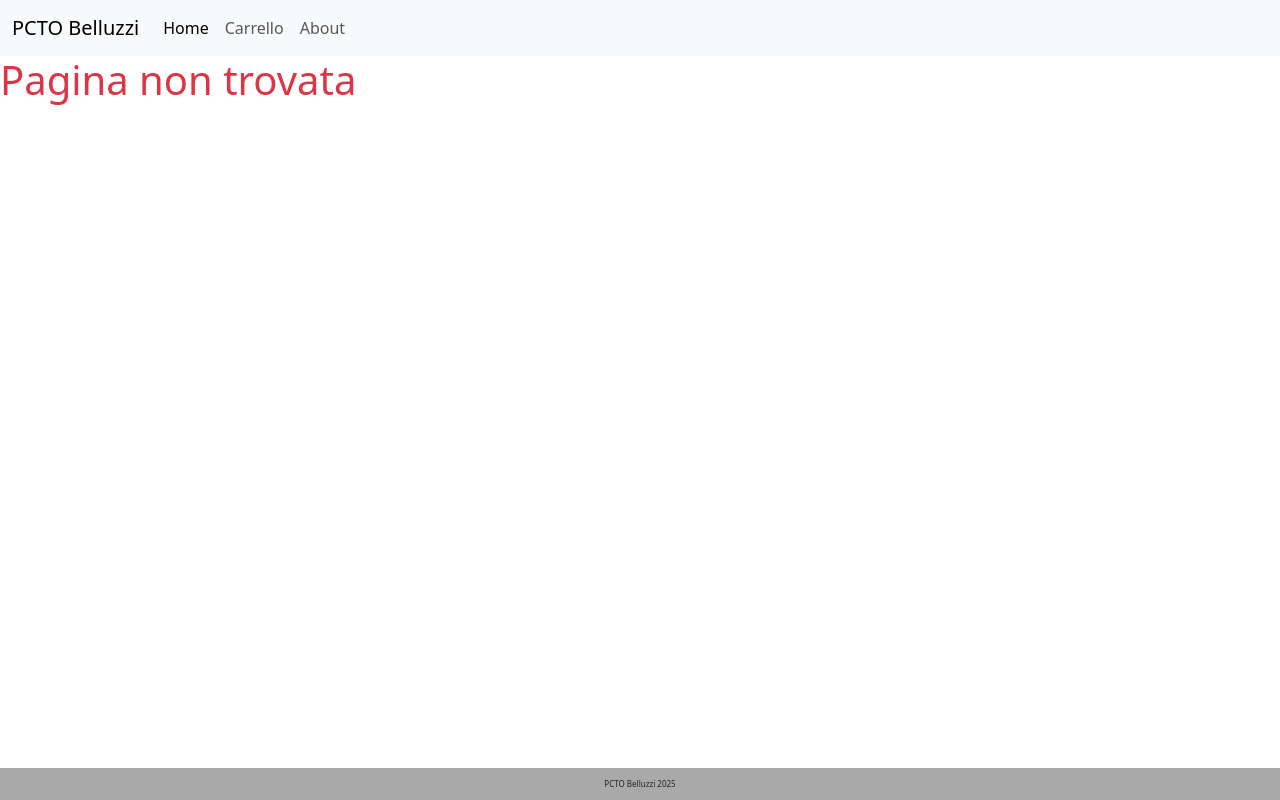
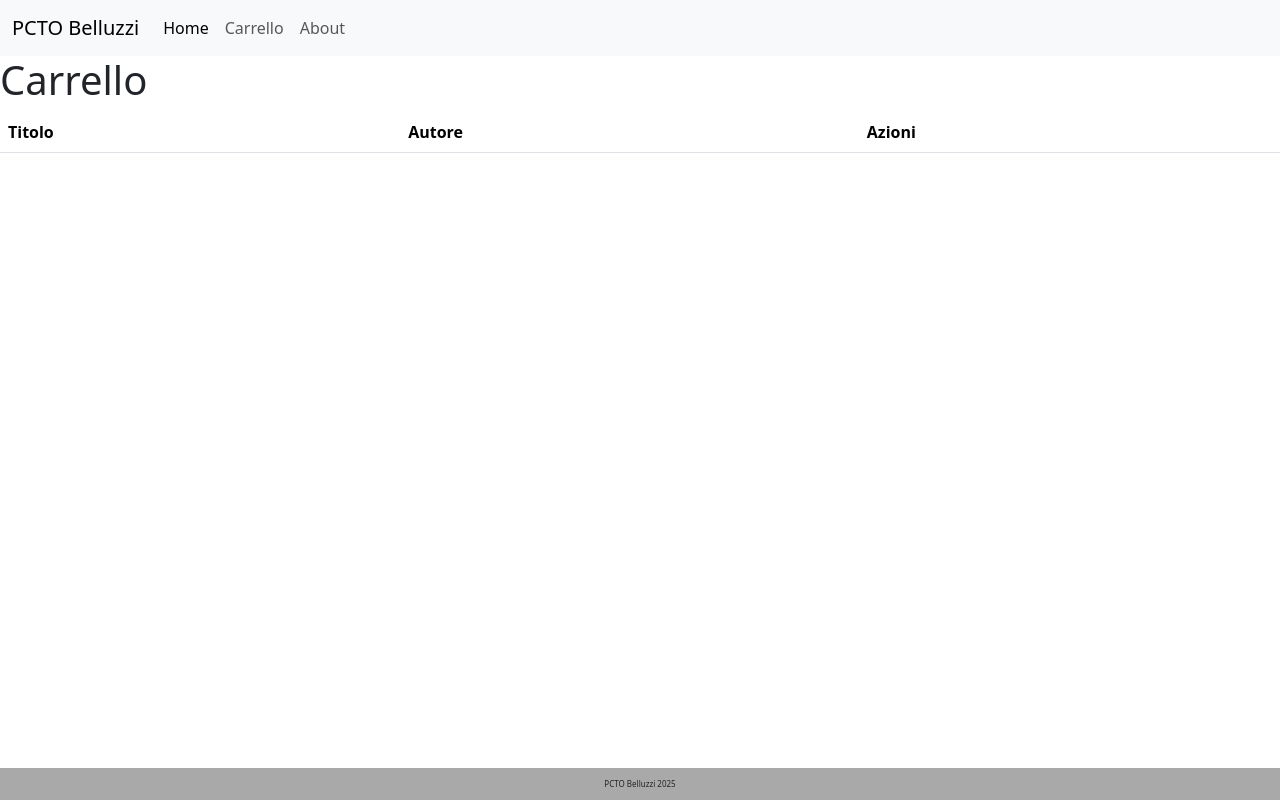
Before and after one commit to dluppoli/DemoAngular, an Angular app: page /carrello in a window 1280 px wide. Built offline with nearby package versions, Linux system fonts and the light colour scheme.

Commit message:
Carrello

```diff
--- a/src/app/app.routes.ts
+++ b/src/app/app.routes.ts
@@ -3,10 +3,12 @@ import { HomeComponent } from './components/home/home.component';
 import { AboutComponent } from './components/about/about.component';
 import { NotfoundComponent } from './components/notfound/notfound.component';
 import { BookComponent } from './components/book/book.component';
+import { CarrelloComponent } from './components/carrello/carrello.component';
 
 export const routes: Routes = [
     { path:'', component: HomeComponent },
     { path:'about', component: AboutComponent },
+    { path:'carrello', component: CarrelloComponent },
     { path:'isbn/:isbn', component: BookComponent },
     { path:'**', component: NotfoundComponent }
 ];
--- a/src/app/components/book/book.component.html
+++ b/src/app/components/book/book.component.html
@@ -8,6 +8,7 @@
             <p class="card-text">{{libro.description}}</p>
             <!--<p *ngIf="libro.newBook==true" class="text-end text-danger">Novità</p>-->
             <p class="text-end text-danger" [class.d-none]=" !libro.newBook  " >Novità</p>
+            <button class="btn btn-primary" (click)="carrelloService.add(libro)" >Aggiungi al carrello</button>
         </div>
     </div>
 </div>
--- a/src/app/components/book/book.component.ts
+++ b/src/app/components/book/book.component.ts
@@ -3,6 +3,7 @@ import { BooksService } from '../../services/books.service';
 import { ActivatedRoute } from '@angular/router';
 import { Book } from '../../models/Book';
 import { CommonModule } from '@angular/common';
+import { CarrelloService } from '../../services/carrello.service';
 
 @Component({
   selector: 'app-book',
@@ -15,7 +16,9 @@ export class BookComponent {
   isbn:string;
   libro:Book | undefined;
 
-  constructor(private booksService: BooksService, private route: ActivatedRoute) {
+  constructor(  private booksService: BooksService,
+                private route: ActivatedRoute,
+                public carrelloService: CarrelloService) {
     this.isbn = this.route.snapshot.params['isbn']
     this.libro = this.booksService.getOneBook(this.isbn);
   }
--- /dev/null
+++ b/src/app/components/carrello/carrello.component.html
@@ -0,0 +1,18 @@
+<h1>Carrello</h1>
+
+<table class="table">
+    <thead>
+        <tr>
+            <th>Titolo</th>
+            <th>Autore</th>
+            <th>Azioni</th>
+        </tr>
+    </thead>
+    <tbody>
+        <tr *ngFor="let libro of carrello">
+            <td>{{ libro.title }}</td>
+            <td>{{ libro.author }}</td>
+            <td>  <a class="text-danger" (click)="carrelloService.remove(libro)">Elimina</a>  </td>
+        </tr>
+    </tbody>
+</table>
--- /dev/null
+++ b/src/app/components/carrello/carrello.component.ts
@@ -0,0 +1,19 @@
+import { Component } from '@angular/core';
+import { Book } from '../../models/Book';
+import { CarrelloService } from '../../services/carrello.service';
+import { CommonModule } from '@angular/common';
+
+@Component({
+  selector: 'app-carrello',
+  standalone: true,
+  imports: [CommonModule],
+  templateUrl: './carrello.component.html',
+  styleUrl: './carrello.component.css'
+})
+export class CarrelloComponent {
+  carrello:Book[] = [];
+
+  constructor(public carrelloService:CarrelloService) {
+    this.carrello = this.carrelloService.getAll();
+  }
+}
--- a/src/app/components/header/header.component.html
+++ b/src/app/components/header/header.component.html
@@ -1,19 +1,19 @@
 <nav class="navbar navbar-expand-lg bg-body-tertiary">
     <div class="container-fluid">
-      <a class="navbar-brand" href="#">PCTO Belluzzi</a>
+      <a class="navbar-brand" routerLink="/">PCTO Belluzzi</a>
       <button class="navbar-toggler" type="button" data-bs-toggle="collapse" data-bs-target="#navbarNav" aria-controls="navbarNav" aria-expanded="false" aria-label="Toggle navigation">
         <span class="navbar-toggler-icon"></span>
       </button>
       <div class="collapse navbar-collapse" id="navbarNav">
         <ul class="navbar-nav">
           <li class="nav-item">
-            <a class="nav-link active" aria-current="page" href="/">Home</a>
+            <a class="nav-link active" aria-current="page" routerLink="/">Home</a>
           </li>
           <li class="nav-item">
-            <a class="nav-link" href="#">Carrello</a>
+            <a class="nav-link" routerLink="/carrello">Carrello</a>
           </li>
           <li class="nav-item">
-            <a class="nav-link" href="/about">About</a>
+            <a class="nav-link" routerLink="/about">About</a>
           </li>
         </ul>
       </div>
--- a/src/app/components/header/header.component.ts
+++ b/src/app/components/header/header.component.ts
@@ -1,9 +1,10 @@
 import { Component } from '@angular/core';
+import { RouterLink } from '@angular/router';
 
 @Component({
   selector: 'app-header',
   standalone: true,
-  imports: [],
+  imports: [RouterLink],
   templateUrl: './header.component.html',
   styleUrl: './header.component.css'
 })
--- a/src/app/components/home/home.component.html
+++ b/src/app/components/home/home.component.html
@@ -3,7 +3,7 @@
 <div class="d-flex flex-wrap justify-content-around">
     <div *ngFor="let libro of libri" class="card book">
         <!--<img class="card-img-top" src="https://covers.openlibrary.org/b/isbn/{{libro.isbn}}-L.jpg" alt="Card image cap">-->
-        <a href="isbn/{{libro.isbn}}">
+        <a routerLink="isbn/{{libro.isbn}}">
             <img class="card-img-top" [src]=" 'https://covers.openlibrary.org/b/isbn/'+libro.isbn+'-L.jpg' " alt="Card image cap">
         </a>
         <div class="card-body">
--- a/src/app/components/home/home.component.ts
+++ b/src/app/components/home/home.component.ts
@@ -2,11 +2,12 @@ import { Component } from '@angular/core';
 import { Book } from '../../models/Book';
 import { BooksService } from '../../services/books.service';
 import { CommonModule } from '@angular/common';
+import { RouterLink } from '@angular/router';
 
 @Component({
   selector: 'app-home',
   standalone: true,
-  imports: [CommonModule],
+  imports: [CommonModule,RouterLink],
   templateUrl: './home.component.html',
   styleUrl: './home.component.css'
 })
```
Also changed, not shown: src/app/components/carrello/carrello.component.css (added).
